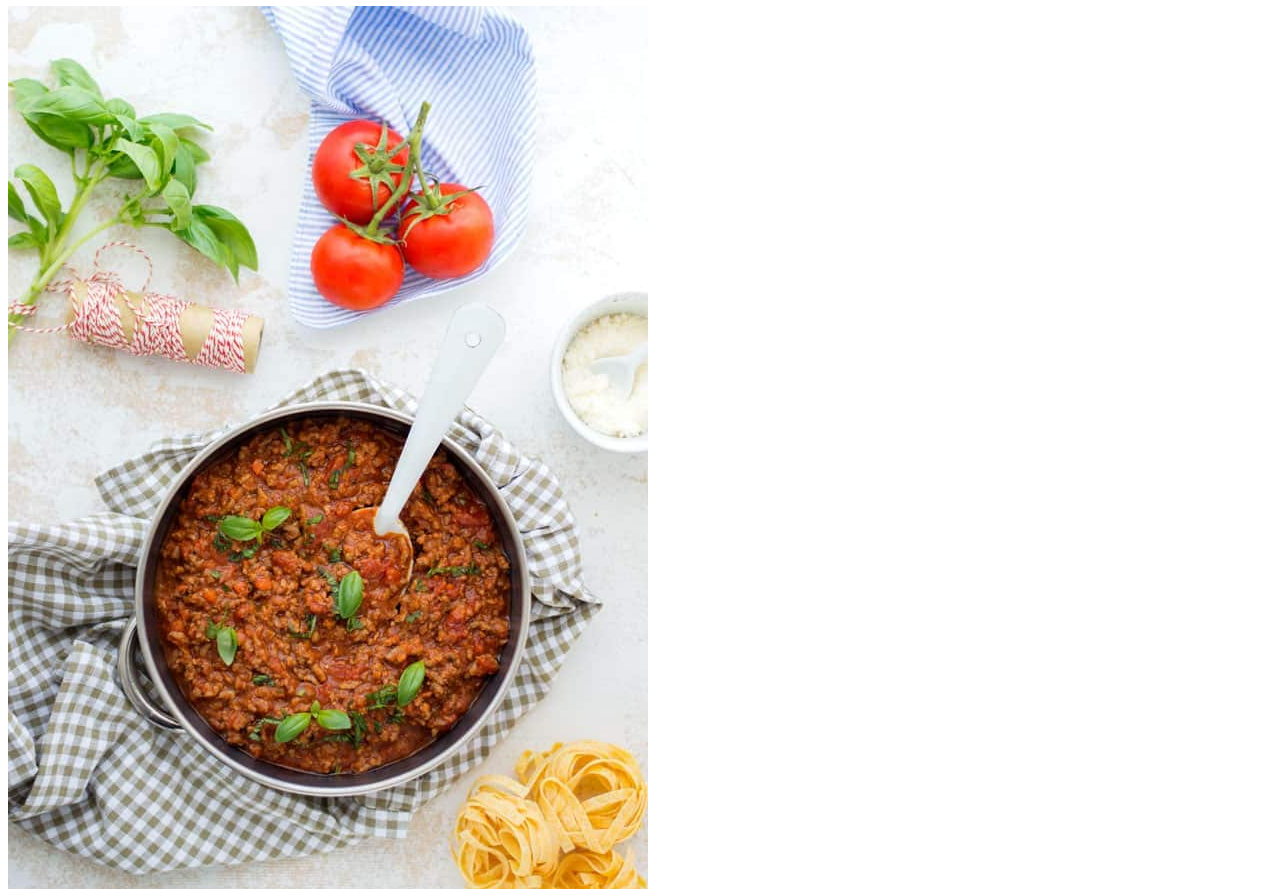
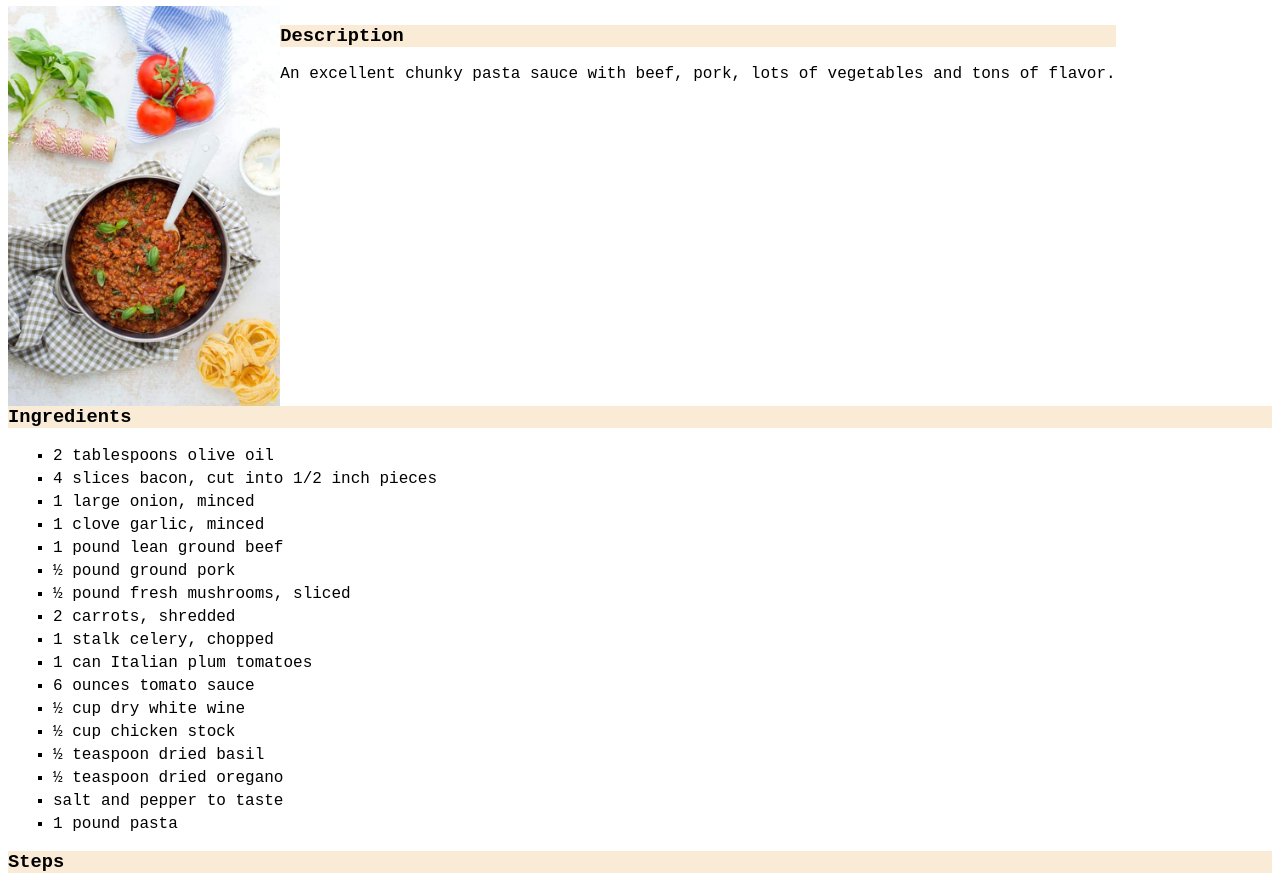
Before and after one commit to ggijs/odin-recipes, a plain HTML site: page recipes/bolognese.html in a window 1280 px wide. Shown: the part 74-963 px from the top of the page. Drawn offline with Linux system fonts and the light colour scheme.

Commit message:
Add practice css
Added some css for practice purposes. Includes
styles for index page and for recipe pages.

```diff
--- a/recipes/bolognese.html
+++ b/recipes/bolognese.html
@@ -3,13 +3,17 @@
 <head>
     <meta charset="UTF-8">
     <title>Bolognese recipe</title>
+    <link rel="stylesheet" href="./styles.css">
 </head>
 <body>
-    <h1>Bolognese</h1>
-    <img src="../img/Bolognese-saus-pastasaus.jpg" alt="Pan full of bolognese sauce on a table">
-    <h3>Description</h3>
+    <h1 class="title">Bolognese</h1>
+    <img src="../img/Bolognese-saus-pastasaus.jpg" alt="Pan full of bolognese sauce on a table" id="image">
+    <div class="description">
+        <h3 class="title">Description</h3>
         <p>An excellent chunky pasta sauce with beef, pork, lots of vegetables and tons of flavor. </p>
-    <h3>Ingredients</h3>
+    </div>
+    <div class="ingredients">
+    <h3 class="title">Ingredients</h3>
         <ul>
             <li>2 tablespoons olive oil </li>
             <li>4 slices bacon, cut into 1/2 inch pieces </li>
@@ -29,7 +33,9 @@
             <li>salt and pepper to taste </li>
             <li>1 pound pasta </li>
         </ul>
-    <h3>Steps</h3>
+    </div>
+    <div class="steps">
+    <h3 class="title">Steps</h3>
         <ol>
             <li>In a large skillet, warm oil over medium heat and saute bacon, onion and garlic until bacon is browned and crisp; set aside.</li>
             <li>In large saucepan, brown beef and pork. Drain off excess fat. Stir in bacon mixture, mushrooms, carrots, celery, tomatoes, tomato sauce,
@@ -37,7 +43,7 @@
             <li>Bring a large pot of lightly salted water to a boil. Add pasta and cook for 8 to 10 minutes or until al dente; drain.</li>
             <li>Serve sauce over hot pasta.</li>
         </ol>
+    </div>
     <a href="../index.html">Back to recipes</a>
-
 </body>
 </html>
--- /dev/null
+++ b/recipes/styles.css
@@ -0,0 +1,29 @@
+* {
+    font-family: 'Courier New', Helvetica, sans-serif;
+}
+
+#image {
+    height: 400px;
+    width: auto;
+    float: left;
+}
+
+.title {
+    background-color: antiquewhite;
+}
+
+ul {
+    list-style-type: square;
+}
+
+li {
+    margin: 5px;
+}
+
+.description {
+    float: left;
+}
+
+.ingredients {
+    clear: left;
+}
--- /dev/null
+++ b/styles.css
@@ -0,0 +1,20 @@
+* {
+    font-family: 'Courier New', Helvetica, sans-serif;
+}
+
+ul {
+    list-style-type: square;
+    text-align: center;
+    list-style: inside;
+    background-color: aliceblue;
+}
+
+li {
+    margin: 5px;
+    padding-left: 0px;
+}
+
+#title {
+    text-align: center;
+    background-color: antiquewhite;
+}
```
Also changed, not shown: index.html (+3 -2 lines), recipes/guacamole.html (+12 -5 lines), recipes/pancakes.html (+12 -5 lines). Lines whose indentation alone changed are shown as unchanged.
